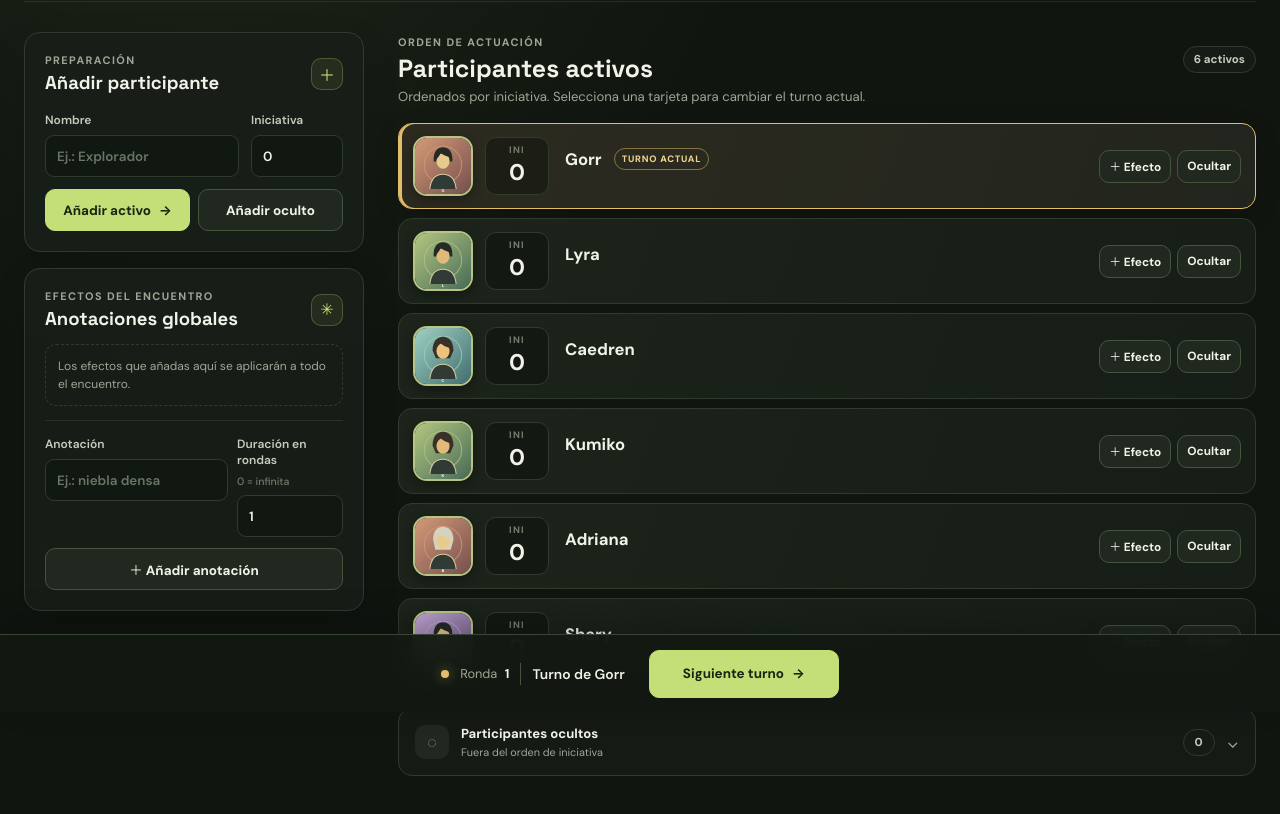
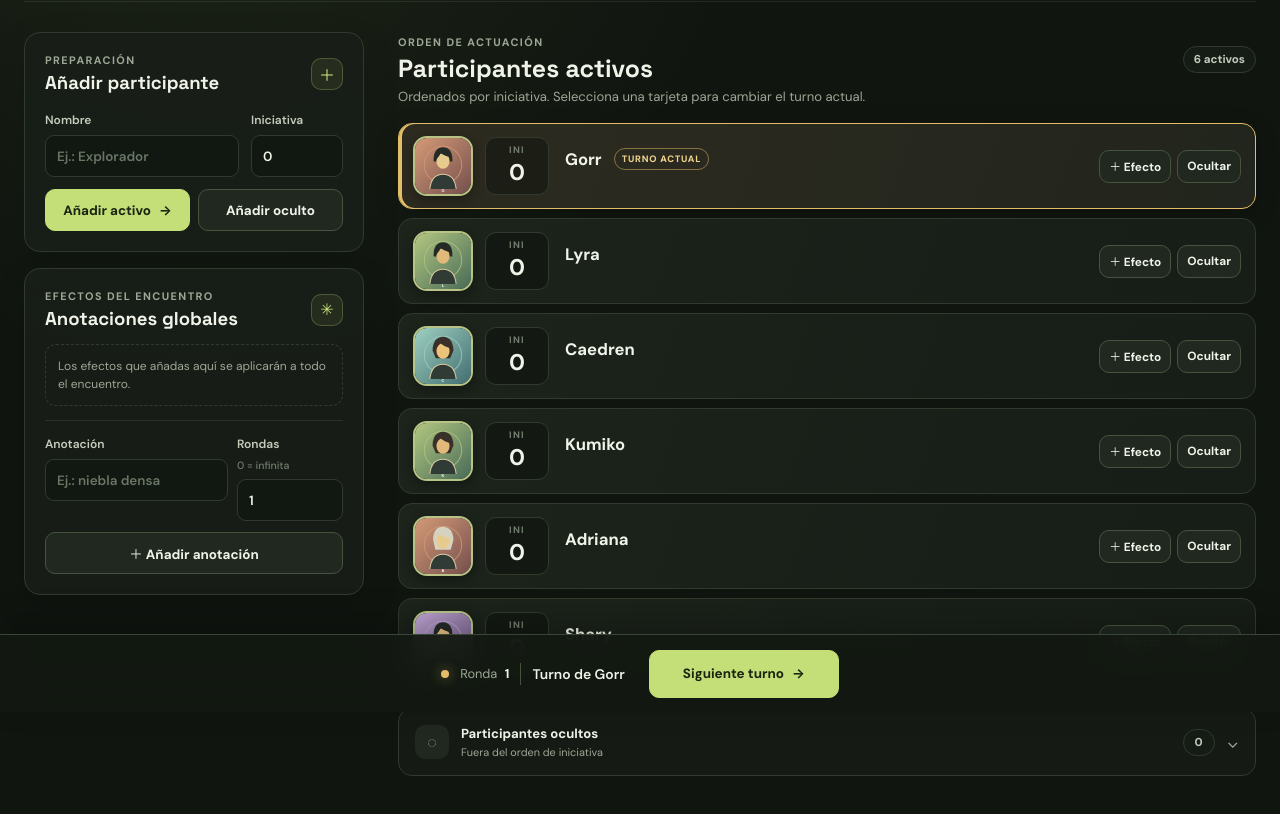
Before and after one commit to mjgr0013/Iniciativa-pathfinder, a website built with Vite: page index.html in a window 1280 px wide. Shown: the part 88-902 px from the top of the page. Built offline with nearby package versions, Linux system fonts and the light colour scheme.

Commit message:
Shorten round field labels and align annotation inputs

```diff
--- a/index.html
+++ b/index.html
@@ -65,7 +65,7 @@
             <label class="annotation-text-field">Anotación
               <input name="text" type="text" placeholder="Ej.: niebla densa" required>
             </label>
-            <label class="round-input">Duración en rondas <span class="label-hint">0 = infinita</span>
+            <label class="round-input">Rondas <span class="label-hint">0 = infinita</span>
               <input name="rounds" type="number" min="0" step="1" value="1" required>
             </label>
             <button class="button button-secondary button-full" type="submit">＋ Añadir anotación</button>
@@ -137,7 +137,7 @@
           <label class="annotation-text-field">Anotación
             <input name="text" type="text" placeholder="Ej.: ralentizado" required>
           </label>
-          <label class="round-input">Duración en rondas <span class="label-hint">0 = infinita</span>
+          <label class="round-input">Rondas <span class="label-hint">0 = infinita</span>
             <input name="rounds" type="number" min="0" step="1" value="1" required>
           </label>
           <button class="button button-secondary button-small" type="submit">Guardar</button>
```
